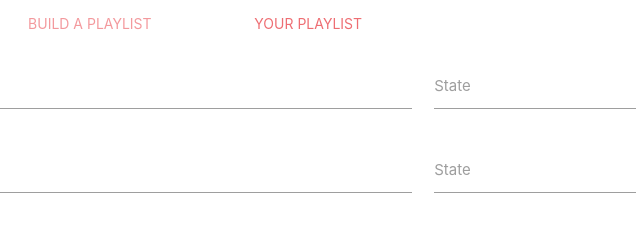
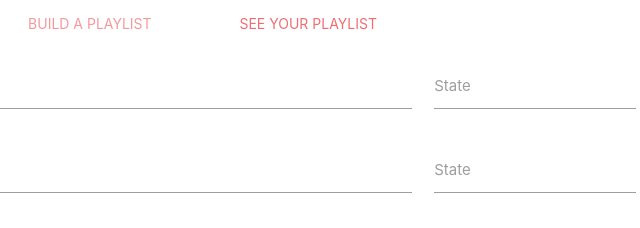
Before and after one commit to SpeedHunterSam/TeamCharmander, a plain HTML site: page index.html in a window 1280 px wide. Shown: the top 228 px of the page, 441-1081 px from the left. Drawn offline with nearby package versions, Linux system fonts and the light colour scheme.

```diff
--- a/assets/app.js
+++ b/assets/app.js
@@ -423,6 +423,7 @@ function updatePlaylist(track) {
   localforage.setItem("playlist-data", playlistData);
 }
 
+// function to get the tracks from the array:
 function getPlaylistData() {
   var data = localforage.getItem("playlist-data").then(function(value) {
     if (value === null) {
@@ -440,6 +441,7 @@ function getPlaylistData() {
   });
 }
 
+// function that render every element of playlist array into the table in HTML:
 function renderPlaylist() {
   const playlistTableBody = document.getElementById("playlist-table-body");
   playlistTableBody.innerHTML = "";
--- a/index.html
+++ b/index.html
@@ -34,7 +34,7 @@
                 class="active"
                 href="#final-playlist-tab"
                 onclick="getPlaylistData()"
-                >Your playlist</a
+                >See your playlist</a
               >
             </li>
           </ul>
```
